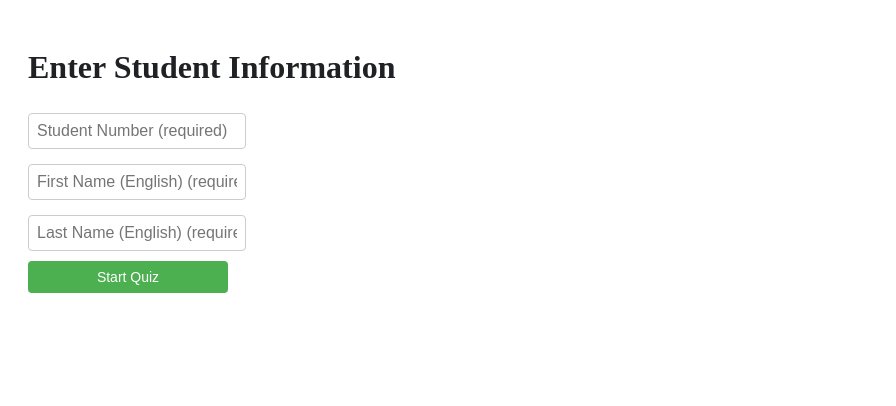
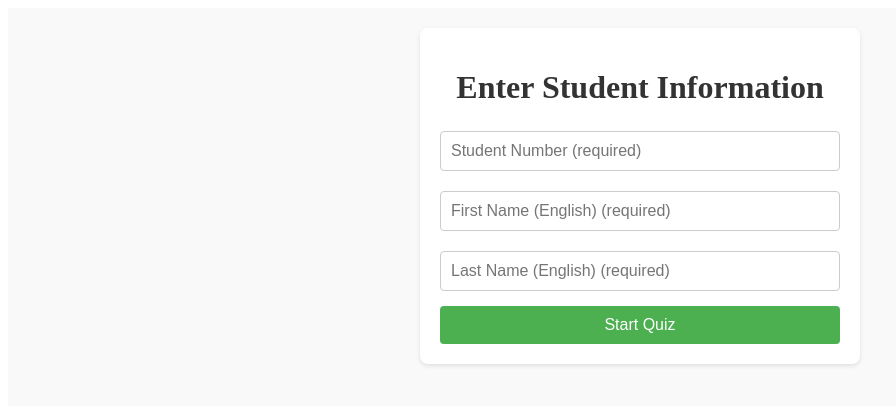
Before and after one commit to canadaclubjp/quiz-app, a React (Create React App) app: page / in a window 1280 px wide. Shown: the top 406 px of the page, without its empty margins (0-896 px from the left). Built offline with nearby package versions, Linux system fonts and the light colour scheme.

Commit message:
Ensure QuizApp.js layout is deployed

```diff
--- a/src/QuizApp.js
+++ b/src/QuizApp.js
@@ -125,19 +125,28 @@ export default function QuizApp() {
         return url;
     };
 
-    if (error) return <div style={{ textAlign: "center", color: "red" }}>Error: {error}</div>;
+    if (error) return <div style={{ textAlign: "center", color: "red", padding: "20px" }}>Error: {error}</div>;
 
     if (!isStudentIdEntered) {
         return (
-            <div style={{ display: "flex", flexDirection: "column", alignItems: "flex-start", padding: "20px" }}>
-                <h1>Enter Student Information</h1>
+            <div style={{ display: "flex", flexDirection: "column", alignItems: "center", padding: "20px", minHeight: "100vh", backgroundColor: "#f9f9f9" }}>
+                <div style={{ backgroundColor: "#fff", padding: "20px", borderRadius: "8px", boxShadow: "0 2px 4px rgba(0,0,0,0.1)", width: "100%", maxWidth: "400px" }}>
+                    <h1 style={{ marginBottom: "20px", textAlign: "center", color: "#333" }}>Enter Student Information</h1>
                     <input
                         type="text"
                         placeholder="Student Number (required)"
                         value={studentNumber}
                         onChange={(e) => setStudentNumber(e.target.value)}
                         required
-                    style={{ marginBottom: "10px", width: "200px", padding: "8px", borderRadius: "4px", border: "1px solid #ccc" }}
+                        style={{
+                            marginBottom: "15px",
+                            width: "100%",
+                            padding: "10px",
+                            borderRadius: "4px",
+                            border: "1px solid #ccc",
+                            fontSize: "16px",
+                            boxSizing: "border-box",
+                        }}
                     />
                     <input
                         type="text"
@@ -145,7 +154,15 @@ export default function QuizApp() {
                         value={firstNameEnglish}
                         onChange={(e) => setFirstNameEnglish(e.target.value)}
                         required
-                    style={{ marginBottom: "10px", width: "200px", padding: "8px", borderRadius: "4px", border: "1px solid #ccc" }}
+                        style={{
+                            marginBottom: "15px",
+                            width: "100%",
+                            padding: "10px",
+                            borderRadius: "4px",
+                            border: "1px solid #ccc",
+                            fontSize: "16px",
+                            boxSizing: "border-box",
+                        }}
                     />
                     <input
                         type="text"
@@ -153,31 +170,60 @@ export default function QuizApp() {
                         value={lastNameEnglish}
                         onChange={(e) => setLastNameEnglish(e.target.value)}
                         required
-                    style={{ marginBottom: "10px", width: "200px", padding: "8px", borderRadius: "4px", border: "1px solid #ccc" }}
+                        style={{
+                            marginBottom: "15px",
+                            width: "100%",
+                            padding: "10px",
+                            borderRadius: "4px",
+                            border: "1px solid #ccc",
+                            fontSize: "16px",
+                            boxSizing: "border-box",
+                        }}
                     />
                     <button
                         onClick={fetchQuiz}
-                    style={{ width: "200px", padding: "8px", backgroundColor: "#4CAF50", color: "white", border: "none", borderRadius: "4px", cursor: "pointer" }}
+                        style={{
+                            width: "100%",
+                            padding: "10px",
+                            backgroundColor: "#4CAF50",
+                            color: "white",
+                            border: "none",
+                            borderRadius: "4px",
+                            cursor: "pointer",
+                            fontSize: "16px",
+                        }}
                     >
                         Start Quiz
                     </button>
                 </div>
+            </div>
         );
     }
 
-    if (!quiz) return <div style={{ textAlign: "center" }}>Loading...</div>;
+    if (!quiz) return <div style={{ textAlign: "center", padding: "20px" }}>Loading...</div>;
 
     return (
-        <div style={{ display: "flex", flexDirection: "column", alignItems: "center", padding: "20px" }}>
-            <h1 style={{ marginBottom: "20px" }}>{quiz.title}</h1>
+        <div style={{ display: "flex", flexDirection: "column", alignItems: "center", padding: "20px", minHeight: "100vh", backgroundColor: "#f9f9f9" }}>
+            <h1 style={{ marginBottom: "20px", textAlign: "center", color: "#333" }}>{quiz.title}</h1>
             {!submitted ? (
                 <>
-                    <div style={{ marginBottom: "20px", fontSize: "18px", fontWeight: "bold" }}>
+                    <div style={{ marginBottom: "20px", fontSize: "18px", fontWeight: "bold", color: "#555" }}>
                         Time Left: {formatTime(timeLeft)}
                     </div>
                     {quiz.questions.map((q) => (
-                        <div key={q.id} style={{ border: "1px solid #ccc", padding: "10px", marginBottom: "10px", width: "100%", maxWidth: "600px" }}>
-                            <h3>{q.question_text}</h3>
+                        <div
+                            key={q.id}
+                            style={{
+                                backgroundColor: "#fff",
+                                padding: "20px",
+                                marginBottom: "15px",
+                                width: "100%",
+                                maxWidth: "600px",
+                                borderRadius: "8px",
+                                boxShadow: "0 2px 4px rgba(0,0,0,0.1)",
+                            }}
+                        >
+                            <h3 style={{ marginBottom: "15px", color: "#333" }}>{q.question_text}</h3>
                             {q.image_url && (
                                 <img
                                     src={
@@ -186,11 +232,11 @@ export default function QuizApp() {
                                             : q.image_url
                                     }
                                     alt="Question media"
-                                    style={{ maxWidth: "100%" }}
+                                    style={{ maxWidth: "100%", borderRadius: "4px", marginBottom: "15px" }}
                                 />
                             )}
                             {q.audio_url && (
-                                <audio controls>
+                                <audio controls style={{ width: "100%", marginBottom: "15px" }}>
                                     <source
                                         src={
                                             q.audio_url.includes("drive.google.com")
@@ -203,7 +249,7 @@ export default function QuizApp() {
                                 </audio>
                             )}
                             {q.video_url && (
-                                <video controls style={{ maxWidth: "100%" }}>
+                                <video controls style={{ maxWidth: "100%", borderRadius: "4px", marginBottom: "15px" }}>
                                     <source
                                         src={
                                             q.video_url.includes("catbox.moe")
@@ -219,21 +265,37 @@ export default function QuizApp() {
                                     type="text"
                                     value={answers[q.id] || ""}
                                     onChange={(e) => handleTextInput(q.id, e.target.value)}
-                                    style={{ width: "100%", padding: "8px", borderRadius: "4px", border: "1px solid #ccc" }}
+                                    style={{
+                                        width: "100%",
+                                        padding: "10px",
+                                        borderRadius: "4px",
+                                        border: "1px solid #ccc",
+                                        fontSize: "16px",
+                                        boxSizing: "border-box",
+                                        marginBottom: "15px",
+                                    }}
                                 />
                             ) : (
                                 <div style={{ display: "flex", flexDirection: "column", alignItems: "flex-start" }}>
                                     {q.options.map((opt, index) => {
                                         const cleanOpt = opt.includes(": ") ? opt.split(": ")[1].trim() : opt.trim();
                                         return (
-                                            <label key={index} style={{ display: "flex", alignItems: "center", margin: "5px 0", width: "100%" }}>
+                                            <label
+                                                key={index}
+                                                style={{
+                                                    display: "flex",
+                                                    alignItems: "center",
+                                                    margin: "8px 0",
+                                                    width: "100%",
+                                                }}
+                                            >
                                                 <input
                                                     type="checkbox"
                                                     checked={answers[q.id]?.includes(cleanOpt) || false}
                                                     onChange={() => handleCheckbox(q.id, opt)}
-                                                    style={{ marginRight: "10px", flexShrink: 0 }}
+                                                    style={{ marginRight: "10px", flexShrink: "0" }}
                                                 />
-                                                <span style={{ flexGrow: 1 }}>{opt}</span>
+                                                <span style={{ flexGrow: "1", fontSize: "16px", color: "#333" }}>{opt}</span>
                                             </label>
                                         );
                                     })}
@@ -243,15 +305,26 @@ export default function QuizApp() {
                     ))}
                     <button
                         onClick={submitQuiz}
-                        style={{ padding: "8px 16px", backgroundColor: "#4CAF50", color: "white", border: "none", borderRadius: "4px", cursor: "pointer" }}
+                        style={{
+                            padding: "10px 20px",
+                            backgroundColor: "#4CAF50",
+                            color: "white",
+                            border: "none",
+                            borderRadius: "4px",
+                            cursor: "pointer",
+                            fontSize: "16px",
+                            marginTop: "20px",
+                        }}
                     >
                         Submit Quiz
                     </button>
                 </>
             ) : (
-                <div style={{ textAlign: "center" }}>
-                    <h2>Quiz Submitted!</h2>
-                    <p>Your score: {score}/{total}</p>
+                <div style={{ textAlign: "center", backgroundColor: "#fff", padding: "20px", borderRadius: "8px", boxShadow: "0 2px 4px rgba(0,0,0,0.1)" }}>
+                    <h2 style={{ color: "#333" }}>Quiz Submitted!</h2>
+                    <p style={{ fontSize: "16px", color: "#555" }}>
+                        Your score: {score}/{total}
+                    </p>
                 </div>
             )}
         </div>
```
Also changed, not shown: 3 other files (tests, documents, lock files or other folders). Lines whose indentation alone changed are shown as unchanged.
